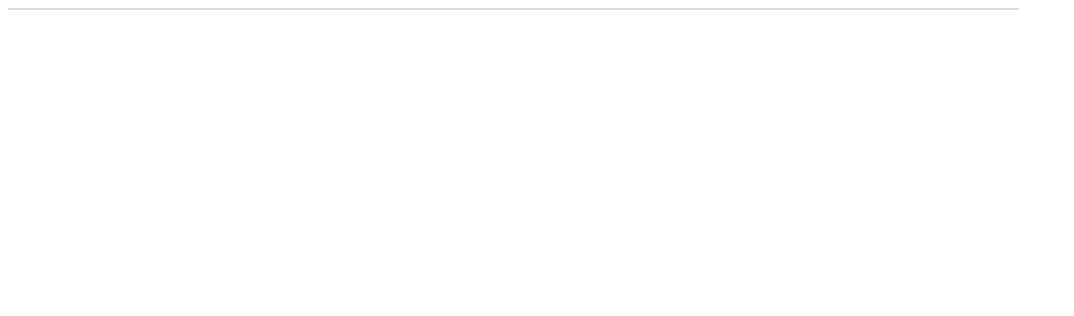
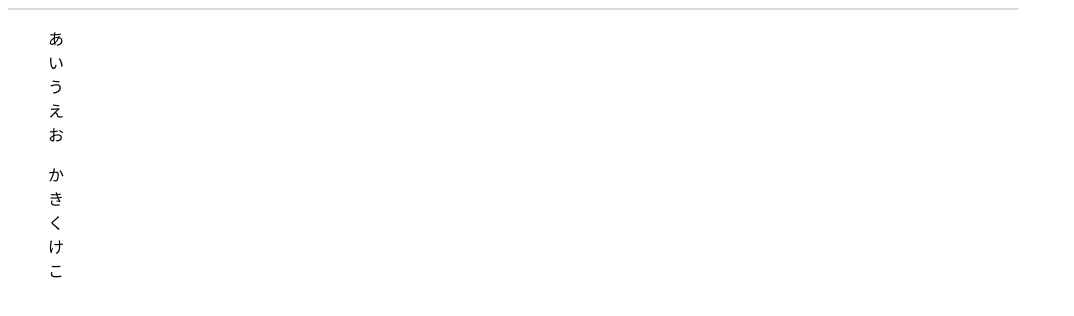
Before and after one commit to tmiya-dev/oop-with-javascript, a Nuxt app: page / in a window 1280 px wide. Shown: the top 316 px of the page, without its empty margins (0-1074 px from the left). Built offline with nearby package versions, Linux system fonts and the light colour scheme.

Commit message:
add: Keyboard.vue

```diff
--- /dev/null
+++ b/components/Keyboard.vue
@@ -0,0 +1,25 @@
+<template>
+    <div>
+        <dl v-for="row of keys">
+            <dd v-for="key of row">
+                {{key}}
+            </dd>
+        </dl>
+    </div>
+</template>
+
+<script>
+export default {
+    name: 'Keyboard',
+    props: {
+        keys: {
+            type: Array,
+            required: true
+        }
+    }
+}
+</script>
+
+<style scoped>
+
+</style>
--- a/pages/index.vue
+++ b/pages/index.vue
@@ -2,12 +2,29 @@
   <div class="main-content">
     <div id="input-field" class="input-text"></div>
     <div id="conversion-results"></div>
-    <div id="keyboard"></div>
+    <div id="keyboard">
+      <Keyboard
+        :keys="keys"
+      >
+      </Keyboard>
+    </div>
   </div>
 </template>
 
 <script>
+import Keyboard from '../components/Keyboard';
 export default {
+  components: {
+    Keyboard
+  },
+  data () {
+    return {
+      keys: [
+        'あいうえお'.split(''),
+        'かきくけこ'.split(''),
+      ]
+    }
+  }
 
 }
 </script>
```
Also changed, not shown: 2 other files (tests, documents, lock files or other folders).
